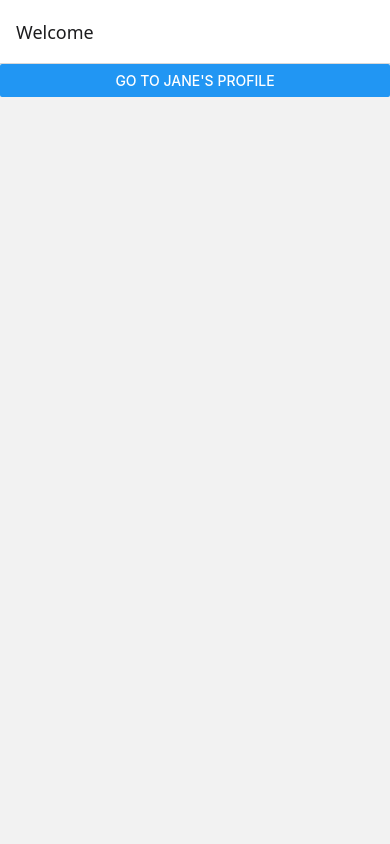
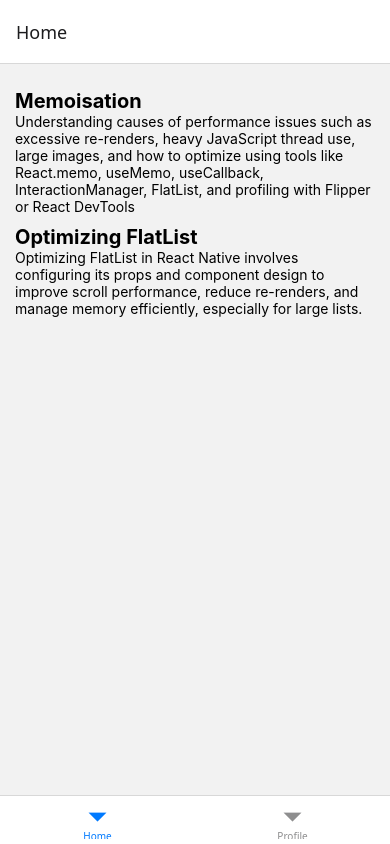
Before and after one commit to sohrab-hussain/RNlearnings, a React Native app: screen / in a window 390 px wide. Built offline with nearby package versions, Linux system fonts and the light colour scheme.

Commit message:
Memoisation task completed

```diff
--- a/App.tsx
+++ b/App.tsx
@@ -5,23 +5,21 @@
  * @format
  */
 
-import { NewAppScreen } from '@react-native/new-app-screen';
-import { StatusBar, StyleSheet, useColorScheme, View } from 'react-native';
-import {
-  SafeAreaProvider,
-  useSafeAreaInsets,
-} from 'react-native-safe-area-context';
-import {Navigation} from "./src/navigation";
+import {NewAppScreen} from '@react-native/new-app-screen';
+import {StyleSheet, useColorScheme, View} from 'react-native';
+import {useSafeAreaInsets,} from 'react-native-safe-area-context';
+import {NavigationContainer} from '@react-navigation/native';
+import {AppNavigator} from "./src/navigation";
 
 function App() {
   const isDarkMode = useColorScheme() === 'dark';
 
   return (
-    <SafeAreaProvider>
+    <NavigationContainer>
       {/*<StatusBar barStyle={isDarkMode ? 'light-content' : 'dark-content'} />*/}
       {/*<AppContent />*/}
-        <Navigation/>
-    </SafeAreaProvider>
+        <AppNavigator/>
+    </NavigationContainer>
   );
 }
 
--- a/package.json
+++ b/package.json
@@ -11,10 +11,13 @@
   },
   "dependencies": {
     "@react-native/new-app-screen": "0.81.0",
+    "@react-navigation/bottom-tabs": "^7.4.6",
     "@react-navigation/native": "^7.1.17",
     "@react-navigation/native-stack": "^7.3.25",
+    "@react-navigation/stack": "^7.4.7",
     "react": "19.1.0",
     "react-native": "0.81.0",
+    "react-native-gesture-handler": "^2.28.0",
     "react-native-safe-area-context": "^5.6.1",
     "react-native-screens": "^4.15.0"
   },
--- a/src/navigation/index.tsx
+++ b/src/navigation/index.tsx
@@ -1,19 +1,28 @@
+import {ProfileScreen} from "../screens/Profile";
+import {createBottomTabNavigator} from "@react-navigation/bottom-tabs";
+import {MemoisationScreen} from "../screens/Memoise";
+import {createStackNavigator} from "@react-navigation/stack";
 import {HomeScreen} from "../screens/Home";
-import {createNativeStackNavigator} from "@react-navigation/native-stack";
-import {createStaticNavigation} from "@react-navigation/native";
-import {ProfileScreen} from "../screens/Profile";
 
+const Tab = createBottomTabNavigator();
 
-const RootStack = createNativeStackNavigator({
-    screens: {
-        Home: {
-            screen: HomeScreen,
-            options: {title: 'Welcome'},
-        },
-        Profile: {
-            screen: ProfileScreen,
-        },
-    },
-});
+export function HomeTabs() {
+    return (
+        <Stack.Navigator>
+            <Stack.Screen name="Home" component={HomeScreen}  />
+            <Stack.Screen name="Profile" component={ProfileScreen} />
+            <Stack.Screen name="Memoisation" component={MemoisationScreen} />
+        </Stack.Navigator>
+    );
+}
+const Stack = createStackNavigator();
 
-export const Navigation = createStaticNavigation(RootStack);
+export function AppNavigator() {
+    return (
+        <Tab.Navigator>
+            <Tab.Screen name="Home" component={HomeTabs} options={{ headerShown: false }}/>
+            <Tab.Screen name="Profile" component={ProfileScreen} />
+        </Tab.Navigator>
+
+    );
+}
--- a/src/screens/Home/index.tsx
+++ b/src/screens/Home/index.tsx
@@ -1,19 +1,33 @@
+import {useNavigation} from '@react-navigation/native';
+import {FlatList, Text, TouchableOpacity, View} from "react-native";
+import {useCallback} from "react";
 
-
-import {useNavigation} from '@react-navigation/native';
-import {Button} from "react-native";
-
+const listItems = [{name: "Memoisation", description: "Understanding causes of performance issues such as excessive re-renders, heavy JavaScript thread use, large images, and how to optimize using tools like React.memo, useMemo, useCallback, InteractionManager, FlatList, and profiling with Flipper or React DevTools"},
+    {name: "Optimizing FlatList", description: "Optimizing FlatList in React Native involves configuring its props and component design to improve scroll performance, reduce re-renders, and manage memory efficiently, especially for large lists."}];
 export function HomeScreen() {
     const navigation = useNavigation();
 
-    return (
-        <Button
-            title="Go to Jane's profile"
-            onPress={() =>
-                {
-                    navigation.navigate('Profile', {name: 'Jane'})
-                }
-            }
+    const handleOnPress = useCallback((index: number) => {
+        switch (index) {
+            case 0:
+                navigation.navigate("Memoisation");
+        }
+    }, [navigation]);
+
+    const ListItem = ({ title, desc, index }) => (
+        <TouchableOpacity style={{marginTop: 10}} onPress={ () => handleOnPress(index) }>
+            <Text style={{fontWeight: "700", fontSize: 20}}>{title}</Text>
+            <Text style={{}}>{desc}</Text>
+        </TouchableOpacity>
+    );
+
+    return <View style={{ padding: 15 }}>
+        <FlatList
+            data={listItems}
+            initialNumToRender={8}
+            maxToRenderPerBatch={8}
+            windowSize={5}
+            renderItem={({ item , index}) => <ListItem desc={item.description} title={item.name} index={ index } />}
         />
-    );
+    </View>
 }
--- /dev/null
+++ b/src/screens/Memoise/CallBackItem.tsx
@@ -0,0 +1,48 @@
+import React, {useCallback} from "react";
+import {Button, Text, View} from "react-native";
+
+type CallBackItemProps = {
+    title: string,
+    onPress: () => void,
+}
+
+const ButtonItem = React.memo(({title, onPress} : CallBackItemProps) => {
+    return <Button title={title} onPress={onPress}/>
+});
+export default function CallBackExample() {
+
+    const [countA, setCountA] = React.useState(0);
+    const [countB, setCountB] = React.useState(0);
+
+    const handleIncrementA = useCallback(() => {
+        setCountA(countA + 1);
+    }, [countA])
+
+    const handleIncrementB = useCallback(() => {
+        setCountB(countB + 1);
+    }, [ countB])
+
+    return <View style={{marginTop:10}}>
+        <Text>{"============ useCallback ============="}</Text>
+        <Text> {"Counter A = " + countA} </Text>
+        <ButtonItem title={"Counter A"} onPress={ handleIncrementA }/>
+
+        <Text> {"Counter B = " + countB} </Text>
+        <ButtonItem title={"Counter B"} onPress={ handleIncrementB }/>
+    </View>
+}
+
+//===================
+// useCallback
+//===================
+/*
+*
+* The React useCallback hook is used to memoize a callback function. It returns a memoized version of the function
+* that only changes if the dependencies specified in the dependencies array change. This is useful for preventing
+* unnecessary re-creations of functions on every render, which helps optimize performance—especially when passing
+* callbacks as props to child components that rely on reference equality to avoid re-rendering.
+    How useCallback works:
+        1. On the initial render, it stores the function.
+        2. On subsequent renders, it returns the stored function as long as dependencies have not changed.
+        3. When dependencies change, it recreates and returns the new function.
+* */
--- /dev/null
+++ b/src/screens/Memoise/FactoriaItem.tsx
@@ -0,0 +1,54 @@
+import React, {useMemo, useState} from "react";
+import {Button, Text, TextInput, View} from "react-native";
+
+function factorialReduce(n){
+    // Handle non-positive integers
+    if (n < 0) {
+        return "Factorial is not defined for negative numbers.";
+    }
+    // Base case: factorial of 0 and 1 is 1
+    if (n === 0 || n === 1) {
+        return 1;
+    }
+    // Recursive case: call the function with n-1
+    return n * factorialReduce(n - 1);
+}
+
+export default function FactorialCalculator() {
+    const [facNumber, setFacNumber] = useState(5);
+    const [inc, setInc] = useState(0);
+
+    // Memoize factorial calculation; only recalculates if 'facNumber' changes
+    const factorial = useMemo(() => factorialReduce(facNumber), [facNumber]);
+
+    return <View style={{marginTop:10}}>
+        <Text>{"============ useMemo ============="}</Text>
+        <Text>{ "Factorial Calculator" }</Text>
+        <Text>{ "Factorial = " + factorial }</Text>
+        <TextInput
+            style={{ height: 40, borderColor: 'gray', borderWidth: 1, paddingHorizontal: 10 }}
+            onChangeText={text => setFacNumber(Number(text))}
+            value={facNumber + ""}
+            placeholder="Type something..."
+        />
+        <Button title={"Re-render"} onPress={() => setInc(i => i + 1)}/>
+        <Text>{ "Re-Render Count = " + inc }</Text>
+    </View>
+}
+
+//===================
+// useMemo
+//===================
+/*
+* The React useMemo hook is used to memoize expensive computations so they’re only re-evaluated when necessary,
+*  based on dependencies. This helps improve performance by avoiding costly recalculations on every render.
+
+    1. The factorialOf function is an expensive recursive calculation.
+
+    2. useMemo caches the result of the factorial calculation and only recalculates it when the number state changes.
+
+    3. Clicking the "Re-render" button changes inc state, causing the component to re-render, but the factorial is not
+       recalculated unless number changes.
+
+*
+* */
--- /dev/null
+++ b/src/screens/Memoise/MemoItem.tsx
@@ -0,0 +1,35 @@
+import {Text, View} from "react-native";
+import React from "react";
+
+function MemoItem (props: any) {
+    const { title } = props;
+    return <View style={{ marginTop:10 }}>
+        <Text>{"============ React.memo ============="}</Text>
+        <View>
+            <Text>{"{props.title}</Text>"}</Text>
+        </View>
+        <Text>{title}</Text>
+    </View>
+}
+
+export const MemoItemComponent = React.memo(MemoItem)
+
+//===================
+// React.memo
+//===================
+/*
+*   React.memo is a higher-order component (HOC) in React that optimizes functional components by memoizing their rendered output.
+*   It prevents unnecessary re-renders of the component when its props have not changed, thus improving performance.
+*   React.memo does a shallow comparison of the previous and new props; if the props are the same, it reuses the last rendered
+*   result instead of rendering the component again.
+*
+    How React.memo works:
+
+    1. It wraps a functional component to make it memoized.
+
+    2. When the parent component re-renders, the memoized component only re-renders if its props have changed.
+
+    3. This helps avoid unnecessary rendering of child components on every parent update, especially useful for
+       expensive or complex components.
+
+* */
--- /dev/null
+++ b/src/screens/Memoise/index.tsx
@@ -0,0 +1,19 @@
+import {MemoItemComponent} from "./MemoItem.tsx";
+import {useNavigation} from "@react-navigation/native";
+import {View} from "react-native";
+import FactorialCalculator from "./FactoriaItem.tsx";
+import CallBackExample from "./CallBackItem.tsx";
+
+export
+function MemoisationScreen({route}) {
+    const navigation = useNavigation();
+
+    return <View style={{ padding: 15 }}>
+        <MemoItemComponent title={"Memoised Compponent..."}/>;
+        <View style={{ height: 25 }}/>
+        <FactorialCalculator/>
+        <View style={{ height: 25 }}/>
+        <CallBackExample/>
+    </View>
+
+}
--- a/src/screens/Profile/index.tsx
+++ b/src/screens/Profile/index.tsx
@@ -2,5 +2,5 @@ import {Text} from "react-native";
 
 export
 function ProfileScreen({route}) {
-    return <Text>This is {route.params.name}'s profile</Text>;
+    return <Text>This is {route?.params?.name}'s profile</Text>;
 }
```
Also changed, not shown: 1 other file (tests, documents, lock files or other folders).
